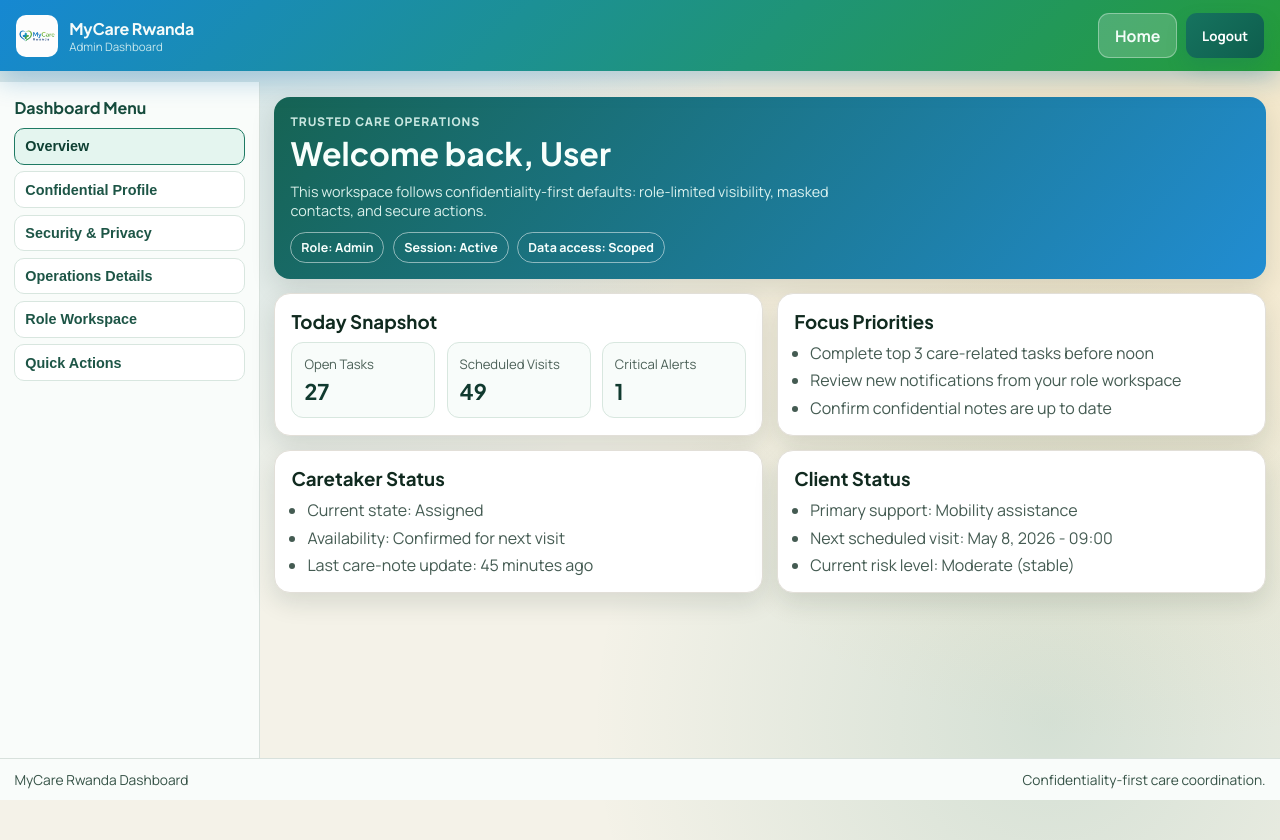
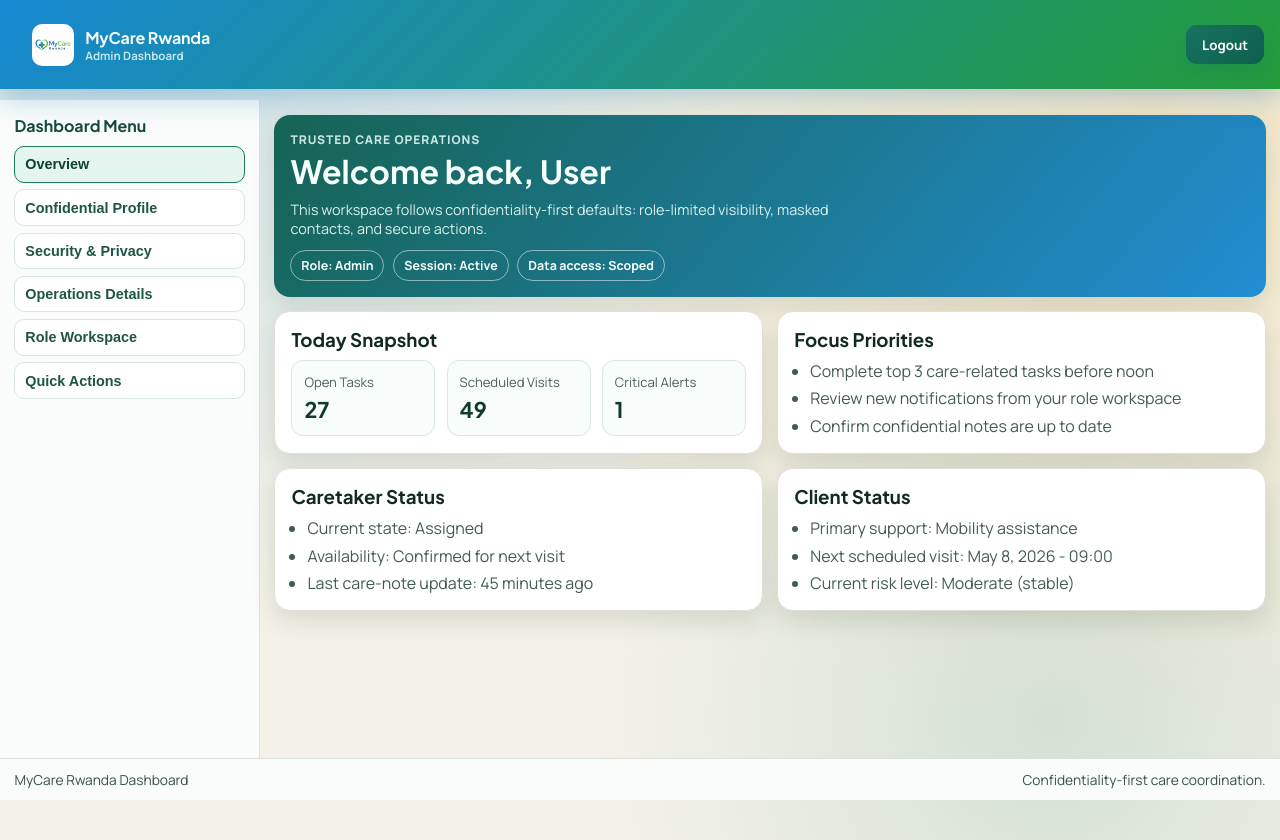
Before and after one commit to RWEMAREMY/MyCareRwanda, a React (Vite) app in the folder client/: page /dashboard in a window 1280 px wide. Built offline with nearby package versions, Linux system fonts and the light colour scheme; sample sign-in values are in the browser's storage.

Commit message:
changes in dashboard nav

```diff
--- a/client/src/pages/dashboard.tsx
+++ b/client/src/pages/dashboard.tsx
@@ -463,17 +463,16 @@ function DashboardPage() {
     <div className="page auth-page dashboard-page">
       <main className="auth-page-main dashboard-main">
         <header className="topbar auth-topbar">
-          <div className="logo-wrap">
-            <img className="logo-image" src={myCareLogo} alt="MyCare Rwanda logo" />
+        <Link className="btn" to="/">
+        <div className="logo-wrap">
+           <img className="logo-image"  src={myCareLogo}  alt="MyCare Rwanda logo" />
             <div>
               <p className="logo-text auth-logo-text">MyCare Rwanda</p>
               <p className="logo-sub auth-logo-sub">{roleLabel} Dashboard</p>
             </div>
-          </div>
+
+          </div></Link>
           <div className="nav-cta">
-            <Link className="btn btn-outline" to="/">
-              Home
-            </Link>
             <button className="btn btn-primary" type="button" onClick={onLogout}>
               Logout
             </button>
```
